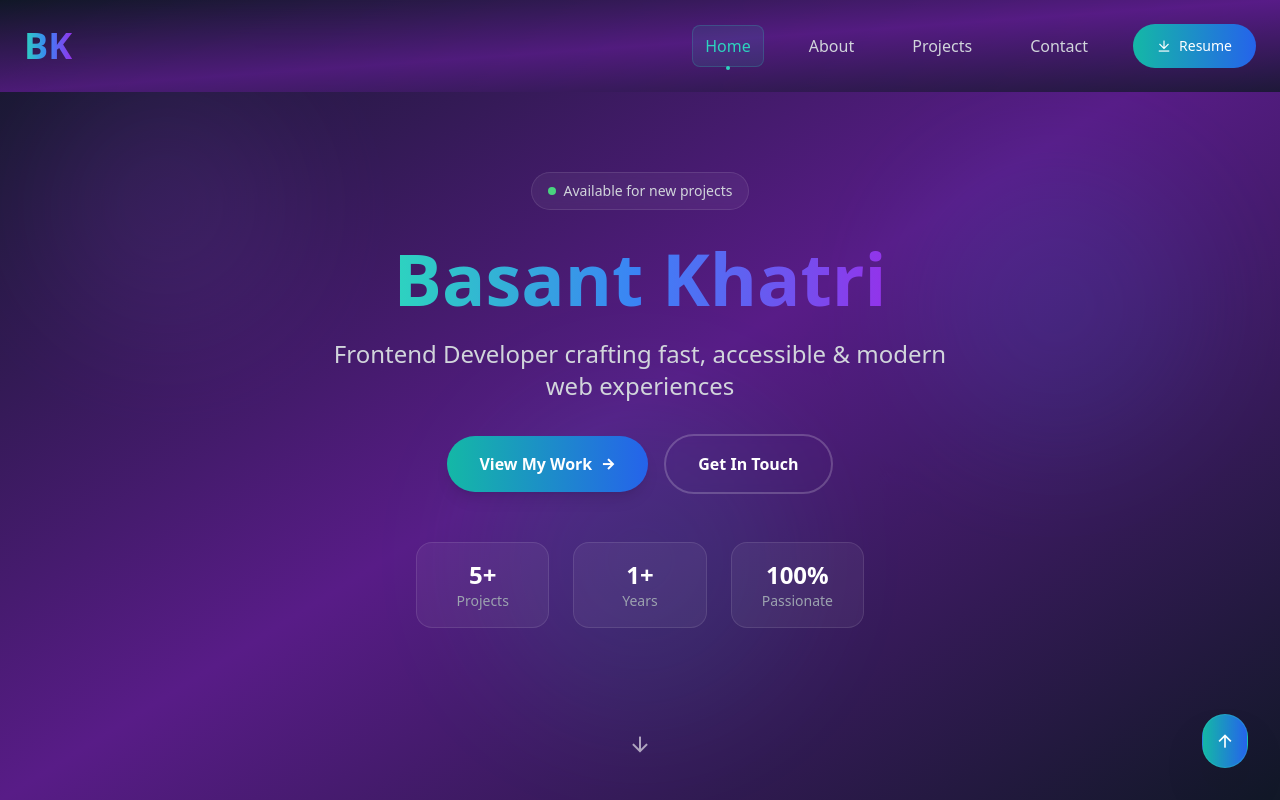
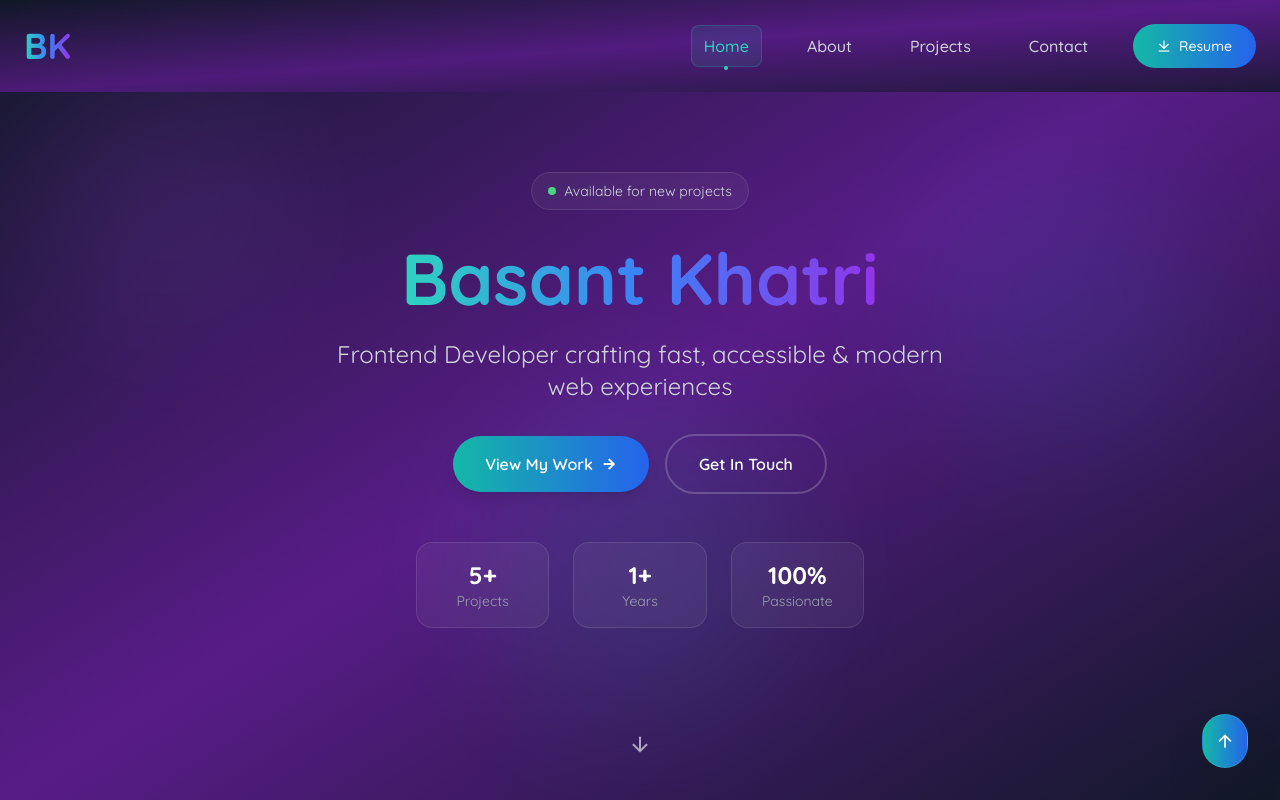
Before and after one commit to Basanta-khatri-0311/personal-portfolio, a React (Vite) app: page / in a window 1280 px wide. Shown: the top 800 px of the page. Built offline with nearby package versions, Linux system fonts and the light colour scheme.

Commit message:
changed the font family

```diff
--- a/index.html
+++ b/index.html
@@ -5,14 +5,7 @@
     <link rel="icon" type="image/svg+xml" href="/macbook-fill.svg" />
     <meta name="viewport" content="width=device-width, initial-scale=1.0" />
     <title>Basanta Khatri | Web Developer & Tech Enthusiast</title>
-    <link
-      href="https://fonts.googleapis.com/css2?family=Poppins:wght@100;200;300;400;500;600;700;800;900&display=swap"
-      rel="stylesheet"
-    />
-    <link
-      href="https://fonts.googleapis.com/css2?family=Montserrat:wght@700&display=swap"
-      rel="stylesheet"
-    />
+    <link href="https://fonts.googleapis.com/css?family=Quicksand:300,regular,500,600,700" rel="stylesheet" />
     <link
       href="https://cdn.jsdelivr.net/npm/remixicon@4.4.0/fonts/remixicon.css"
       rel="stylesheet"
--- a/src/index.css
+++ b/src/index.css
@@ -1,3 +1,7 @@
 @tailwind base;
 @tailwind components;
 @tailwind utilities;
+
+*{
+    font-family: "Quicksand";
+}
```
